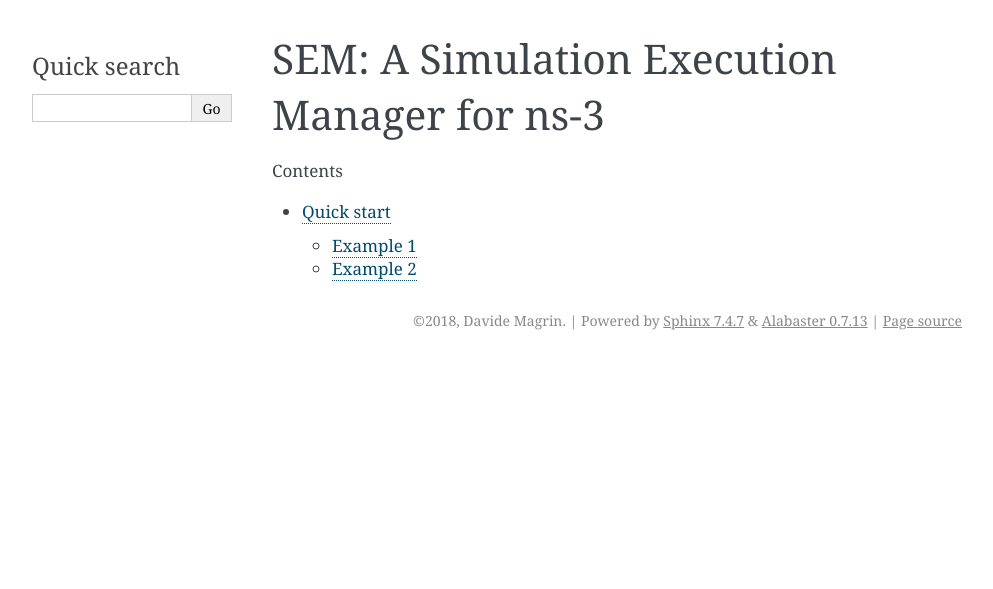
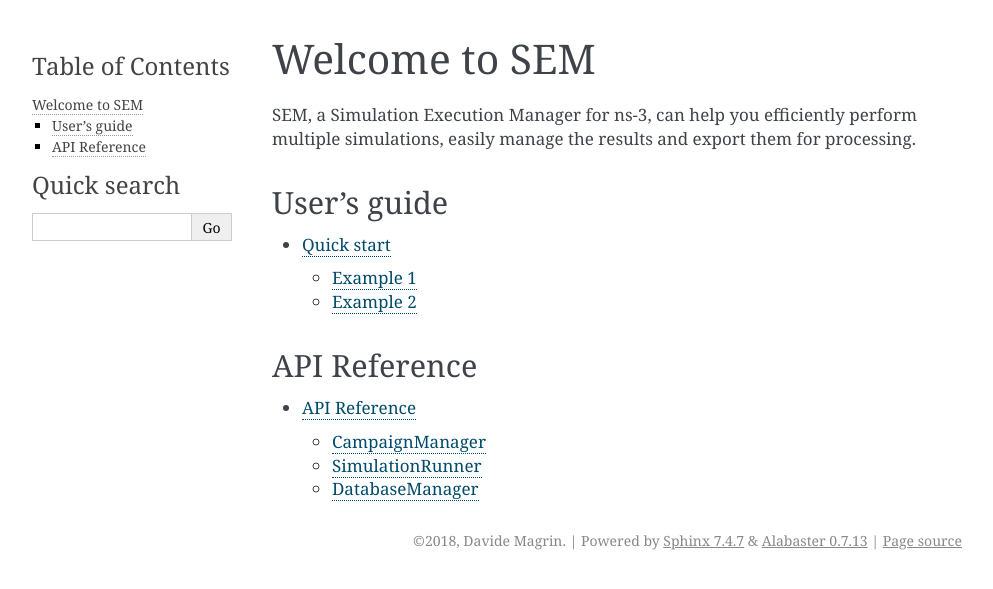
Before and after one commit to signetlabdei/sem, a Sphinx documentation site: the page built from docs/index.rst, in a window 1280 px wide. Shown: the top 589 px of the page, without its empty margins (148-1141 px from the left). Built offline with Sphinx 7.4.7, drawn with Linux system fonts in a browser that asks for light colours.

```diff
--- /dev/null
+++ b/docs/api.rst
@@ -0,0 +1,20 @@
+API Reference
+=============
+
+CampaignManager
+---------------
+
+.. autoclass:: sem.CampaignManager
+   :members:
+
+SimulationRunner
+----------------
+
+.. autoclass:: sem.SimulationRunner
+   :members:
+
+DatabaseManager
+---------------
+
+.. autoclass:: sem.DatabaseManager
+   :members:
--- a/docs/index.rst
+++ b/docs/index.rst
@@ -1,8 +1,22 @@
-SEM: A Simulation Execution Manager for ns-3
-============================================
+Welcome to SEM
+==============
+
+SEM, a Simulation Execution Manager for ns-3, can help you efficiently
+perform multiple simulations, easily manage the results and export
+them for processing.
+
+User's guide
+------------
 
 .. toctree::
    :maxdepth: 2
-   :caption: Contents
 
    quick-start
+
+API Reference
+-------------
+
+.. toctree::
+   :maxdepth: 2
+
+   api
--- a/sem/__init__.py
+++ b/sem/__init__.py
@@ -1,9 +1,9 @@
 from .manager import CampaignManager
 from .runner import SimulationRunner
 from .database import DatabaseManager
-import utils
+# import utils
 
-__all__ = ('CampaignManager')
+__all__ = ('CampaignManager', 'SimulationRunner', 'DatabaseManager')
 
 
 def main():
```
